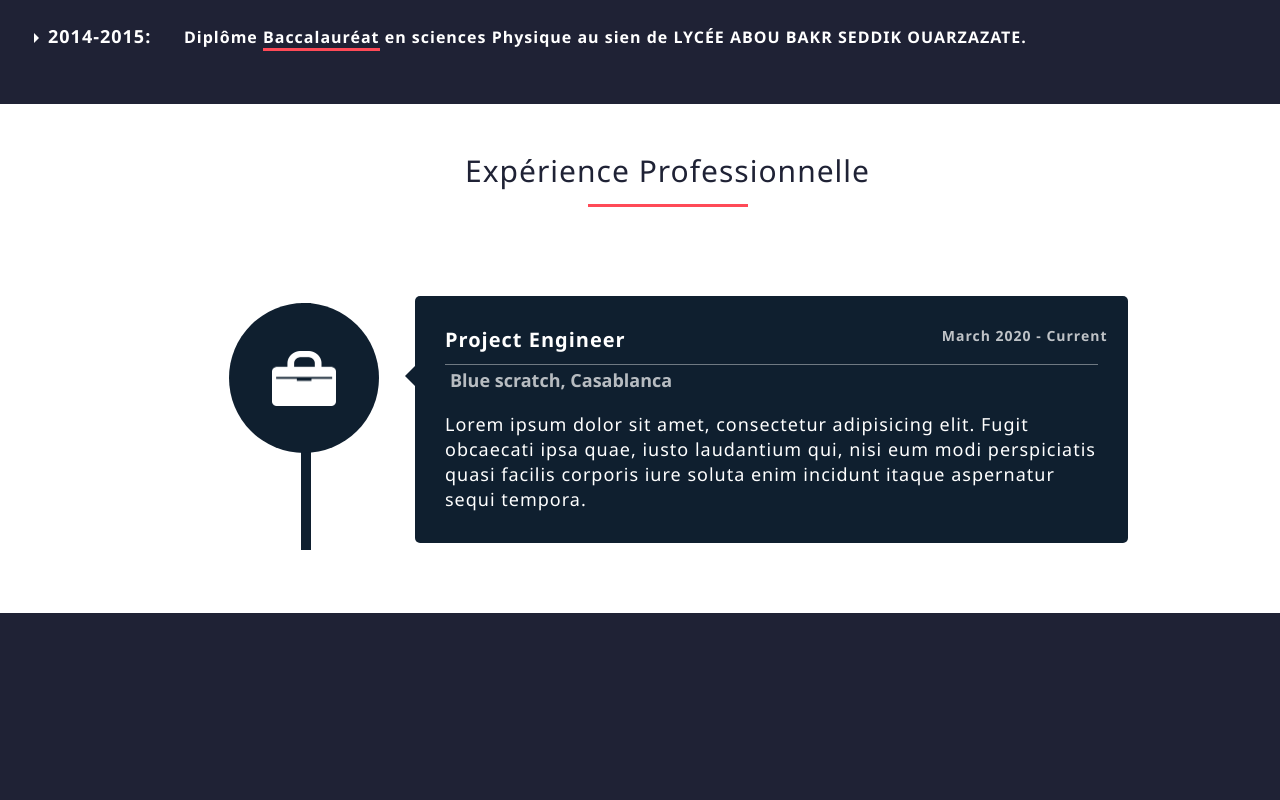
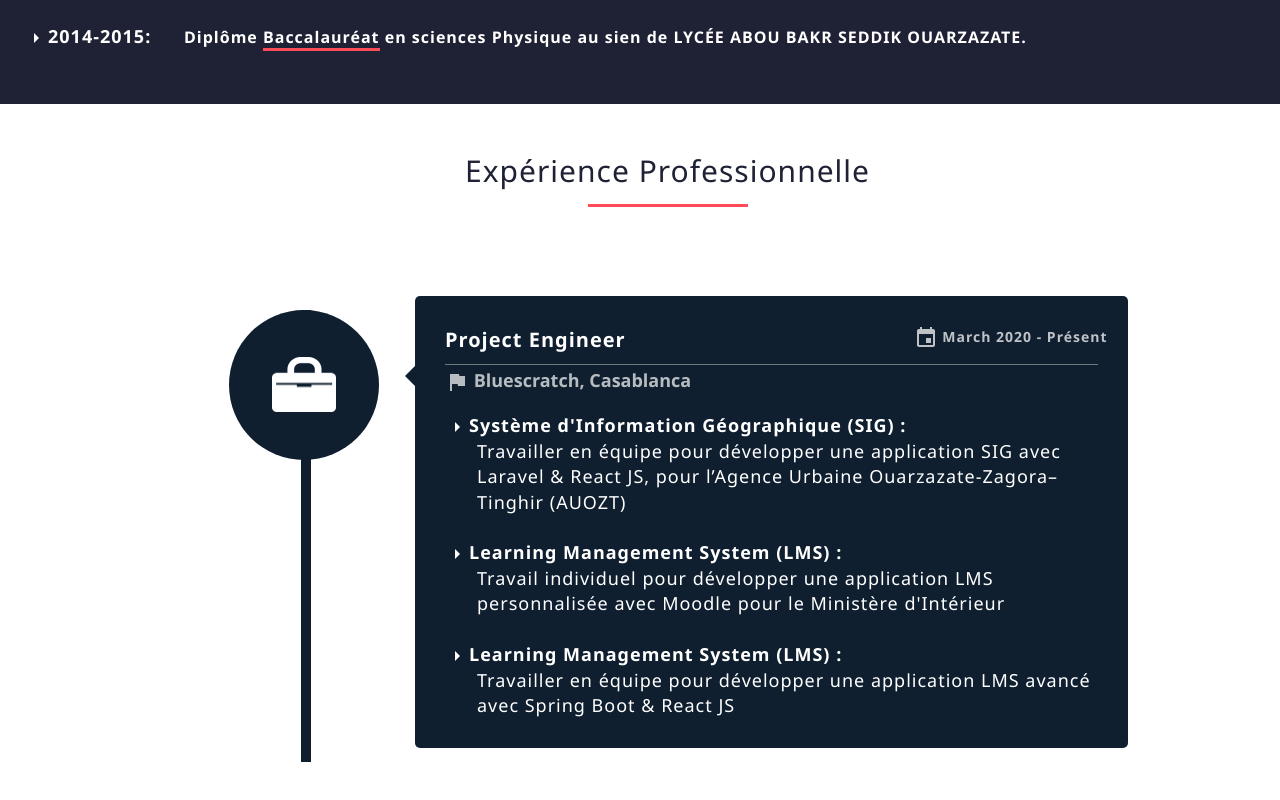
Before and after one commit to rhmx01/portfolio, a React (Create React App) app: page / in a window 1280 px wide. Shown: the part 1094-1894 px from the top of the page. Before the commit the page ends 1754 px from the top, so only its background shows below. Built offline with nearby package versions, Linux system fonts and the light colour scheme.

Commit message:
Add work details

```diff
--- a/src/components/Experiences.js
+++ b/src/components/Experiences.js
@@ -1,6 +1,7 @@
 import React from 'react';
 import work from "../images/work.png";
 import Title from "./Title";
+import {ArrowRight, CalendarToday, Circle, Event, Flag} from "@mui/icons-material";
 
 const Experiences = () => {
     return (
@@ -20,14 +21,23 @@ const Experiences = () => {
                                     <div className="cbp_tmlabel wow fadeInRight animated">
                                         <h3>Project Engineer</h3>
                                         <div className="date">
-                                            <i className="fa fa-calendar"></i>March 2020 - Current
+                                            <Event/> March 2020 - Présent
                                         </div>
-                                        <h4><i className="fa fa-flag"></i>Blue scratch, Casablanca</h4>
+                                        <h4><Flag/> Bluescratch, Casablanca</h4>
                                         <p className="projectParagraph">
-                                            Lorem ipsum dolor sit amet, consectetur adipisicing
-                                            elit. Fugit obcaecati ipsa quae, iusto laudantium qui, nisi eum modi
-                                            perspiciatis quasi facilis corporis iure soluta enim incidunt itaque aspernatur
-                                            sequi tempora.
+
+                                            <span className="font-bold"><ArrowRight/>Système d'Information Géographique (SIG) :</span><br/>
+                                            <p className="ml-8">Travailler en équipe pour développer une application SIG avec <b>Laravel</b> & <b>React JS</b>, pour l’Agence Urbaine Ouarzazate-Zagora–Tinghir (AUOZT)</p>
+                                            <br/>
+                                            <span className="font-bold"><ArrowRight/>Learning Management System (LMS) :</span><br/>
+                                            <p className="ml-8">Travail individuel pour développer une application LMS personnalisée avec <b>Moodle</b> pour le Ministère d'Intérieur</p>
+                                            <br/>
+                                            <span className="font-bold"><ArrowRight/>Learning Management System (LMS) :</span><br/>
+                                            <p className="ml-8">Travailler en équipe pour développer une application LMS avancé avec Spring Boot & <b>React JS</b></p>
+
+
+                                            {/*<span className="font-bold"><ArrowRight/>   </span><br/>*/}
+                                            {/*<p className="ml-8">   </p>*/}
                                         </p>
                                     </div>
                                 </li>
--- a/src/timeline.css
+++ b/src/timeline.css
@@ -97,7 +97,7 @@
 
 .cbp_tmtimeline > li .cbp_tmtime span:first-child {
     font-size: 0.9em;
-    color: #e03c3c;
+    color: #ff4a57;
 }
 
 .cbp_tmtimeline > li .cbp_tmtime span:last-child {
```
Also changed, not shown: public/manifest.json.
